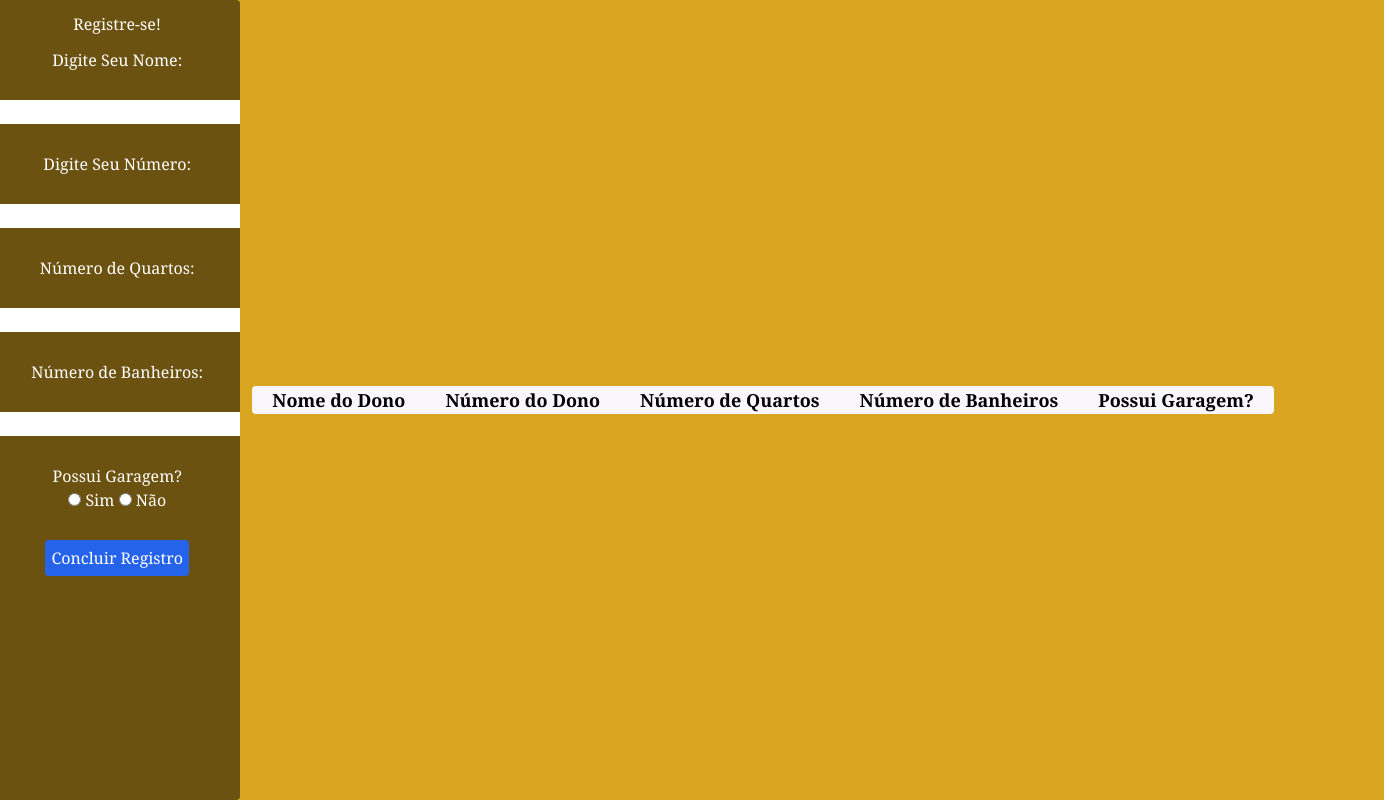
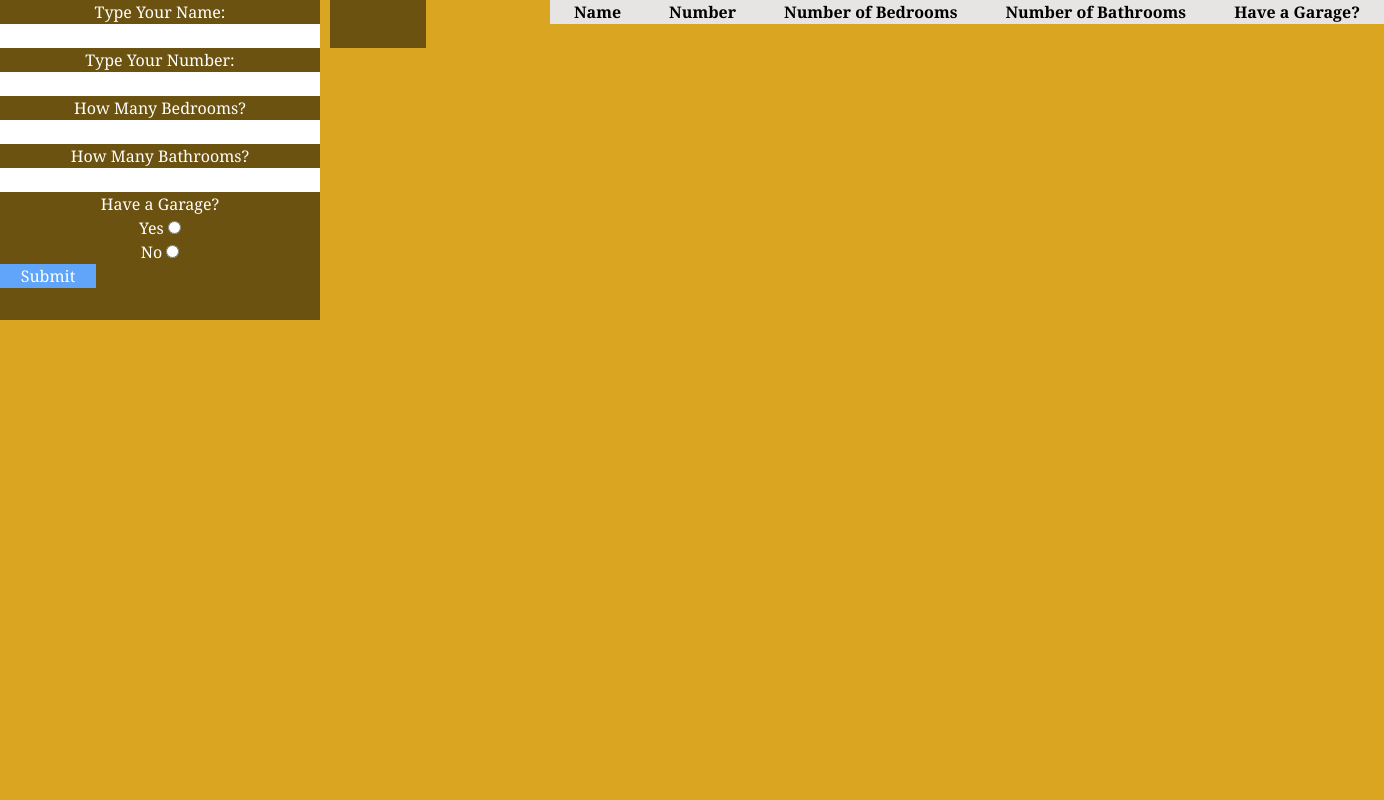
Before and after one commit to babigol-estagiario/desafios-intech, a website: page src/pages/desafio7/index.html in a window 1280 px wide. Shown: the whole page, 1384 px wide, since content can reach past the window. Drawn offline with nearby package versions, Linux system fonts and the light colour scheme.

Commit message:
Desafio Concluído

```diff
--- a/src/pages/desafio7/index.html
+++ b/src/pages/desafio7/index.html
@@ -1,61 +1,77 @@
 <!DOCTYPE html>
 <html lang="en">
-
   <head>
-    <meta charset="UTF-8">
-    <meta name="viewport" content="width=device-width, initial-scale=1.0">
+    <meta charset="UTF-8" />
+    <meta name="viewport" content="width=device-width, initial-scale=1.0" />
     <script src="https://cdn.tailwindcss.com"></script>
-    <title>Document</title>
-    <link href="./styles.css" rel="stylesheet">
+    <link rel="stylesheet" href="styles.css" />
+    <title>Rent a House</title>
+    <style type="text/tailwindcss">
+      body {
+        background-color: goldenrod;
+      }
+      input {
+        color: black;
+      }
+    </style>
   </head>
-
   <body>
-    <!-- Registro -->
-    <div class="bg-black/[.50] w-96 h-lvh rounded font-serif text-center text-white">
-        <h1 class="my-3">Registre-se!</h1>
-
-        <form action="" id="registro">
-            <label for="nomePro" class="mt-9">Digite Seu Nome:</label><br>
-            <input type="text" name="nomePro" id="nomePro" class="my-7 text-black"><br>
-
-            <label for="numPro" class="my-7">Digite Seu Número:</label><br>
-            <input type="number" name="numPro" id="numPro" class="my-7 text-black"><br>
-
-            <label for="quartos" class="my-7">Número de Quartos:</label><br>
-            <input type="number" name="quartos" id="quartos" class="my-7 text-black"><br>
-
-            <label for="banheiros" class="my-7">Número de Banheiros:</label><br>
-            <input type="number" name="banheiros" id="banheiros" class="my-7 text-black"><br>
-
-            <p>Possui Garagem?</p>
-            <input type="radio" name="garagem" id="garagemSim" value="sim">
-            <label for="garagemSim">Sim</label>
-
-            <input type="radio" name="garagem" id="garagemNao" value="nao">
-            <label for="garagemNao">Não</label><br>
-
-            <button type="button" class="bg-blue-600 rounded h-9 w-36 my-7" onclick="getInfo()">Concluir Registro</button>
+    <div>
+      <div class="grid grid-cols-12 grid-rows-8 gap-10 font-serif">
+        <!-- registro -->
+        <div
+          id="registro"
+          class="col-span-3 row-span-4 w-80 h-80 bg-black/[.50] text-center"
+        >
+          <form class="flex flex-col font-serif text-white">
+            <div class="flex flex-col">
+              <label for="nomePro">Type Your Name:</label>
+              <input type="text" name="nomePro" id="nomePro" />
+            </div>
+            <div class="flex flex-col">
+              <label for="numPro">Type Your Number:</label>
+              <input type="number" name="numPro" id="numPro" />
+            </div>
+            <label for="quartos">How Many Bedrooms?</label>
+            <input type="number" name="quartos" id="quartos" />
+            <label for="banheiros">How Many Bathrooms?</label>
+            <input type="number" name="banheiros" id="banheiros" />
+            <p>Have a Garage?</p>
+            <div class="flex-col gap-2">
+              <label for="garagem">Yes</label>
+              <input type="radio" name="garagem" value="sim" id="sim" />
+            </div>
+            <div class="flex-col gap-2">
+              <label for="garagem">No</label>
+              <input type="radio" name="garagem" value="nao" id="nao" />
+            </div>
+            <button type="submit" class="bg-blue-400 w-24 w-24">Submit</button>
           </form>
         </div>
-
-    <!-- Tabela -->
-    <div id="tabela">
-        <table class="text-nowrap m-3 p-3 overflow-hidden bg-[#faf7fa] rounded font-serif text-lg">
-            <thead>
-                <tr class="gap-2">
-                    <th class="px-5">Nome do Dono</th>
-                    <th class="px-5">Número do Dono</th>
-                    <th class="px-5">Número de Quartos</th>
-                    <th class="px-5">Número de Banheiros</th>
-                    <th class="px-5">Possui Garagem?</th>
+        <!-- num Props -->
+        <div
+          class="col-span-2 bg-black/[.50] row-span-1 w-24 h-12 text-white font-serif"
+        >
+          <h1 id="numProps"></h1>
+        </div>
+        <!-- tabela -->
+        <div>
+          <div class="text-nowrap flex flex-row">
+            <table id="tabelinha">
+              <tr class="bg-stone-200">
+                <th class="px-6">Name</th>
+                <th class="px-6">Number</th>
+                <th class="px-6">Number of Bedrooms</th>
+                <th class="px-6">Number of Bathrooms</th>
+                <th class="px-6">Have a Garage?</th>
               </tr>
-            </thead>
-            <tbody id="tabelaCorpo" class="text-nowrap m-3 p-3 overflow-hidden bg-[#faf7fa] rounded font-serif text-lg">
-                <!-- Conteúdo da tabela -->
-            </tbody>
+              <tr id="novaLinha"></tr>
+              <tbody id="tabelaCorpo" class="bg-green-200"></tbody>
             </table>
+          </div>
+        </div>
+      </div>
     </div>
     <script src="javascript.js"></script>
   </body>
-
 </html>
--- a/src/pages/desafio7/javascript.js
+++ b/src/pages/desafio7/javascript.js
@@ -1,28 +1,31 @@
-function getInfo() {
+let totalPropriedades = 0;
+document.querySelector("form").addEventListener("submit", getInfo);
 
-    const nomePro = document.getElementById('nomePro').value;
-    const numPro = parseFloat(document.getElementById('numPro').value);
-    const quartos = parseFloat(document.getElementById('quartos').value);
-    const banheiros = parseFloat(document.getElementById('banheiros').value);
+function getInfo(event) {
+  event.preventDefault(); // Prevent form submission
 
+  const nomePro = document.getElementById("nomePro").value;
+  const numPro = parseFloat(document.getElementById("numPro").value);
+  const quartos = parseFloat(document.getElementById("quartos").value);
+  const banheiros = parseFloat(document.getElementById("banheiros").value);
 
   const garagem = document.querySelector("input[name='garagem']:checked");
   const garagemValue = garagem ? garagem.value : null;
-
 
   let dados = {
     nomePro: nomePro,
     numPro: numPro,
     quartos: quartos,
     banheiros: banheiros,
-        garagem: garagemValue
+    garagem: garagemValue,
   };
+  console.log(dados); // Log the dados object
 
+  totalPropriedades++;
+  document.getElementById('numProps').innerHTML = totalPropriedades;
 
-    console.log(dados);
-
-    const tabelaCorpo = document.getElementById('tabelaCorpo');
-    const novaLinha = document.createElement('tr');
+  const tabelaCorpo = document.getElementById("tabelaCorpo");
+  const novaLinha = document.createElement("tr"); // Create a new table row
 
   novaLinha.innerHTML = `
         <td class="px-5">${nomePro}</td>
@@ -34,11 +37,14 @@ function getInfo() {
 
   tabelaCorpo.appendChild(novaLinha);
 
-    document.getElementById('nomePro').value = '';
-    document.getElementById('numPro').value = '';
-    document.getElementById('quartos').value = '';
-    document.getElementById('banheiros').value = '';
+  // Clear the form fields
+  document.getElementById("nomePro").value = "";
+  document.getElementById("numPro").value = "";
+  document.getElementById("quartos").value = "";
+  document.getElementById("banheiros").value = "";
 
   const garagemRadios = document.querySelectorAll("input[name='garagem']");
-    garagemRadios.forEach(radio => radio.checked = false);
+  garagemRadios.forEach((radio) => (radio.checked = false));
 }
+
+// Attach the getInfo function to the form submit event
--- a/src/pages/desafio7/styles.css
+++ b/src/pages/desafio7/styles.css
@@ -5,10 +5,4 @@
 }
 body {
     background-color: goldenrod;
-    display: flex;
-    align-items: center;
-    justify-content: center; /* Alterado de justify-items para justify-content */
-    min-height: 100vh; /* Adicionado para garantir que o body ocupe toda a altura da viewport */
-    margin: 0;
-    padding: 0;
 }
```
Also changed, not shown: src/pages/desafio8/index.html (added, +16 -0 lines), src/pages/desafio8/javascript.js (added, +40 -0 lines). Lines whose indentation alone changed are shown as unchanged.
